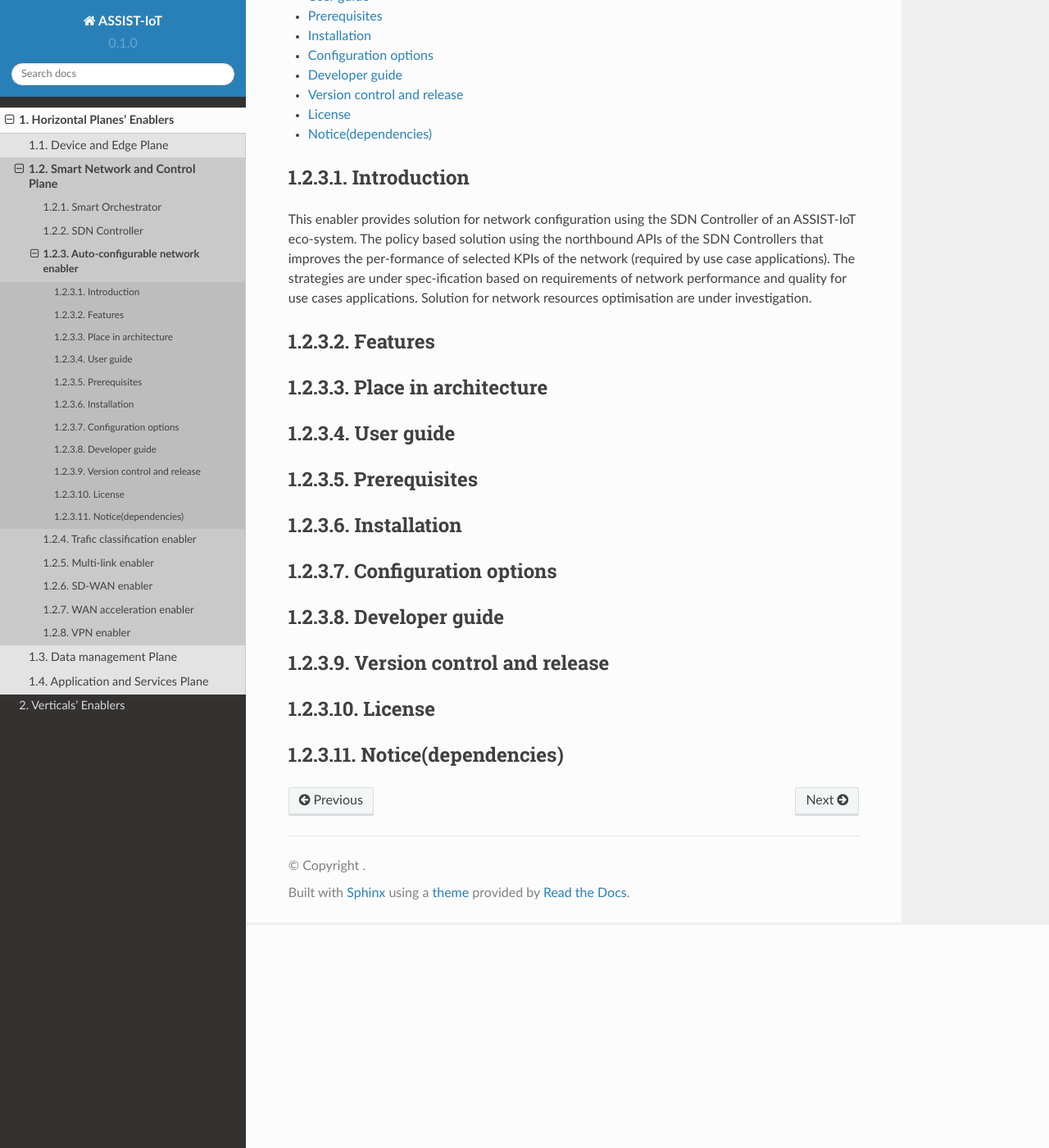
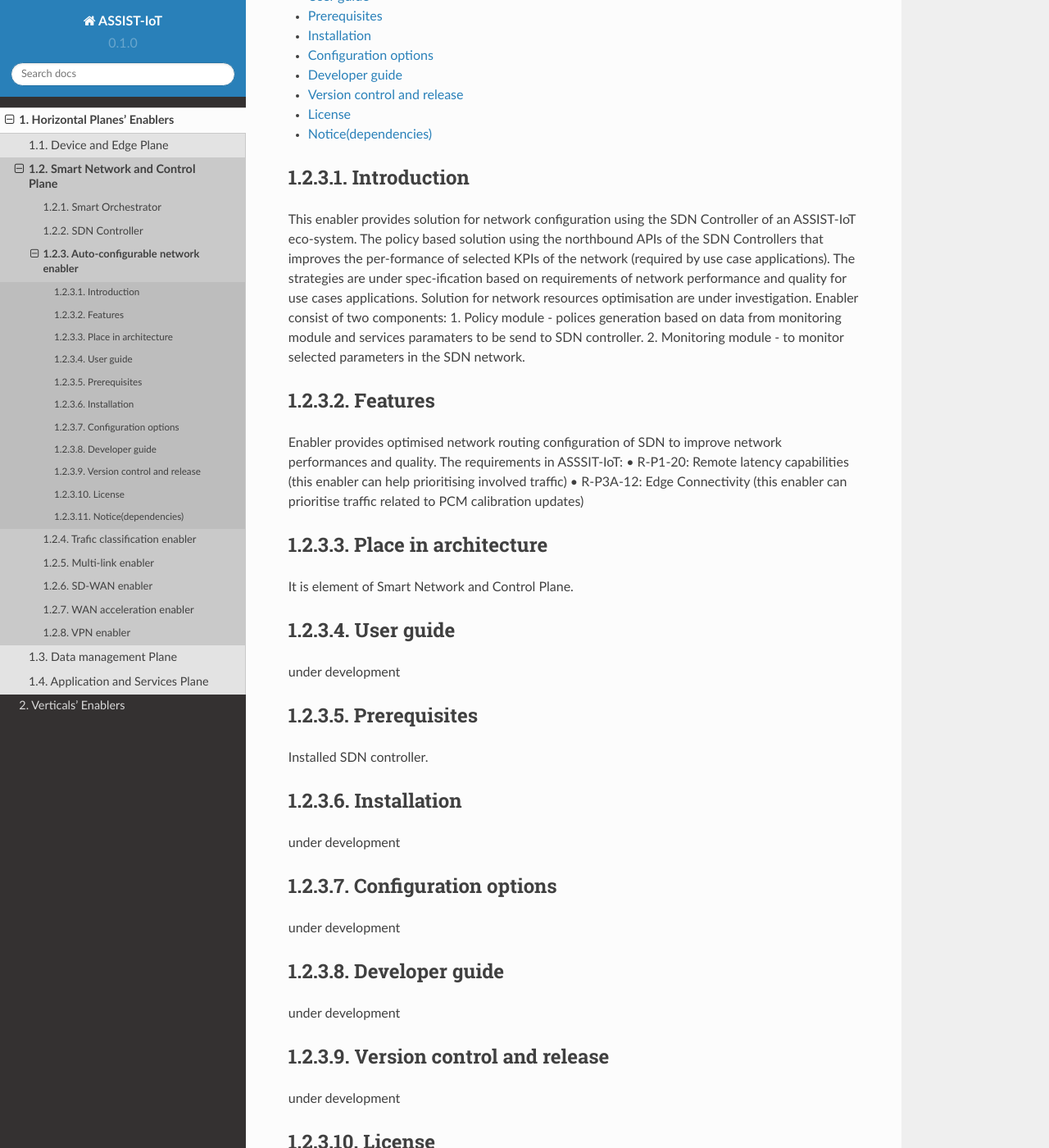
Before and after one commit to assist-iot/assist-iot-documentation, a Sphinx documentation site: the page built from docs/source/horizontal_planes/smart/auto_configurable_network_enabler.rst, in a window 1280 px wide and 1400 px high, scrolled down 272 px. Shown: the whole window at 82% size. Built offline with Sphinx 7.4.7 and the Read the Docs theme 2.0.0, drawn with Linux system fonts in a browser that asks for light colours; some of the changed text lies outside the part shown.

Commit message:
Update auto_configurable_network_enabler.rst

```diff
--- a/docs/source/horizontal_planes/smart/auto_configurable_network_enabler.rst
+++ b/docs/source/horizontal_planes/smart/auto_configurable_network_enabler.rst
@@ -12,43 +12,58 @@ Auto-configurable network enabler
 Introduction
 ***************
 This enabler provides solution for network configuration using the SDN Controller of an ASSIST-IoT eco-system. The policy based solution using the northbound APIs of the SDN Controllers that improves the per-formance of selected KPIs of the network (required by use case applications). The strategies are under spec-ification based on requirements of network performance and quality for use cases applications. Solution for network resources optimisation are under investigation.
+Enabler consist of two components:
+1. Policy module - polices generation based on data from monitoring module and services paramaters to be send to SDN controller.
+2. Monitoring module - to monitor selected parameters in the SDN network.
 
 ***************
 Features
 ***************
+Enabler provides optimised network routing configuration of SDN to improve network performances and quality. The requirements in ASSSIT-IoT:
+•	R-P1-20: Remote latency capabilities (this enabler can help prioritising involved traffic)
+•	R-P3A-12: Edge Connectivity (this enabler can prioritise traffic related to PCM calibration updates)
 
 *********************
 Place in architecture
 *********************
+It is element of Smart Network and Control Plane.
 
 ***************
 User guide
 ***************
+under development
 
 ***************
 Prerequisites
 ***************
+Installed SDN controller.
 
 ***************
 Installation
 ***************
+under development
 
 *********************
 Configuration options
 *********************
+under development
 
 ***************
 Developer guide
 ***************
+under development
 
 ***************************
 Version control and release
 ***************************
+under development
 
 ***************
 License
 ***************
+open source.
 
 ********************
 Notice(dependencies)
 ********************
+SDN controller enabler.
```
